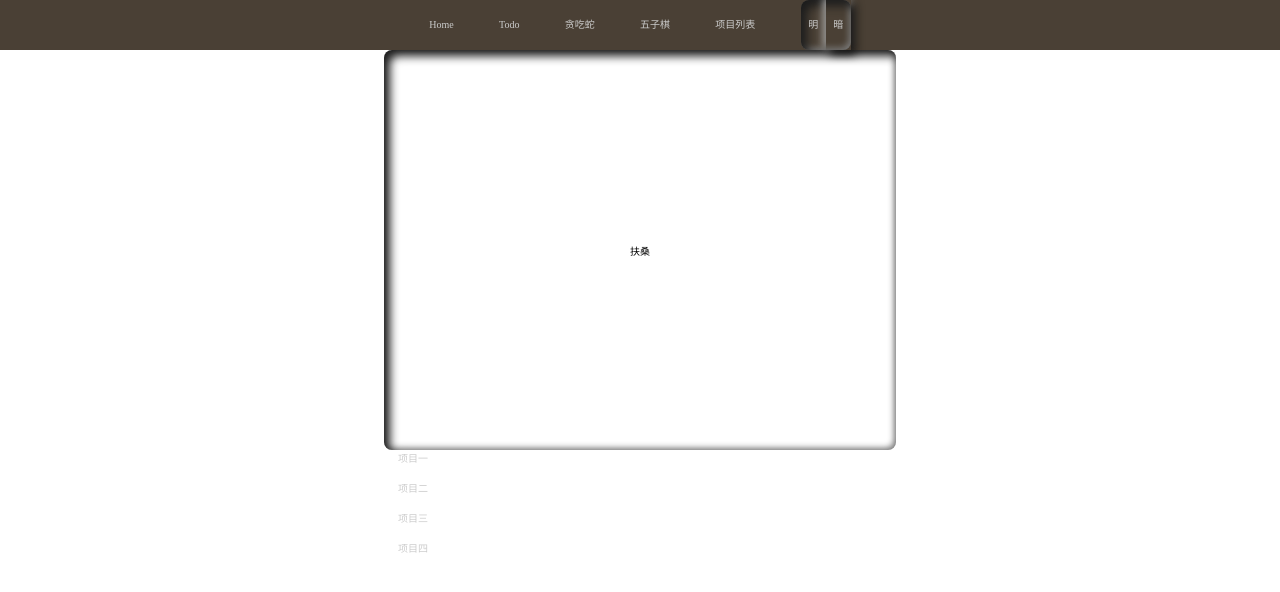
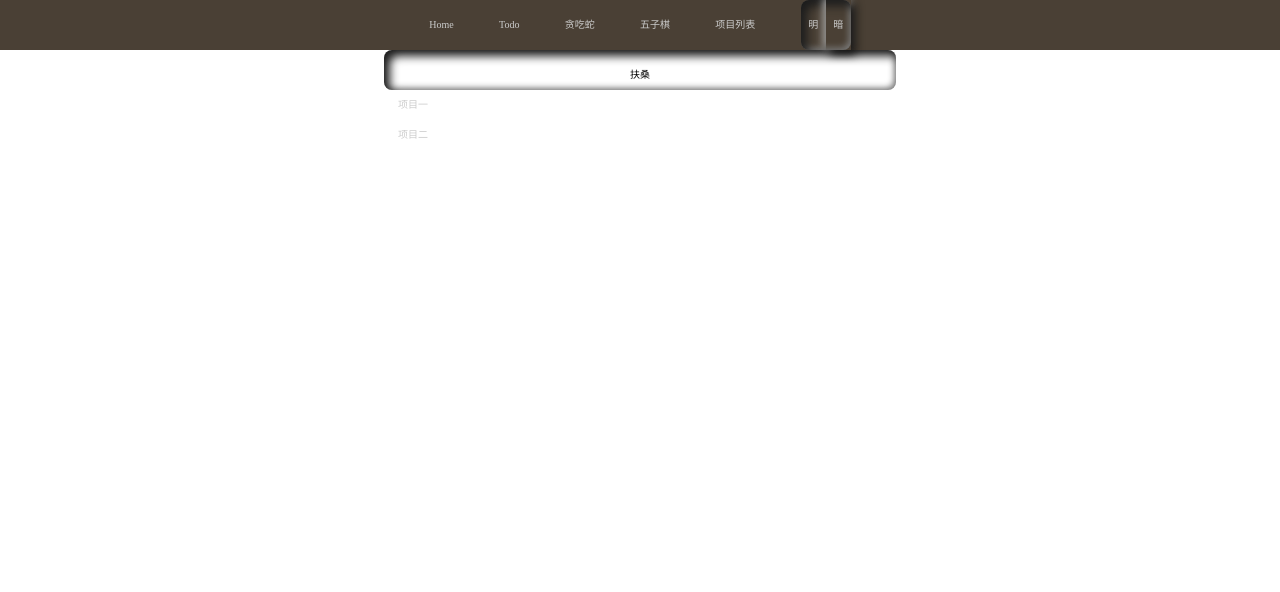
Before and after one commit to gssggssg/projects, a React (Create React App) app: page /FSProjectList in a window 1280 px wide. Shown: the top 592 px of the page. Built offline with nearby package versions, Linux system fonts and the light colour scheme.

Commit message:
fix-Adjust the layout

```diff
--- a/src/pages/FSProjectList/ItemList/index.module.scss
+++ b/src/pages/FSProjectList/ItemList/index.module.scss
@@ -1,5 +1 @@
 // FSProjectList scss
-.homeContent{
-  width: 80%;
-  margin: auto;
-}
--- a/src/pages/FSProjectList/ItemList/index.tsx
+++ b/src/pages/FSProjectList/ItemList/index.tsx
@@ -1,7 +1,7 @@
 import * as React from "react";
 import { connect } from "react-redux";
 import style from "./index.module.scss";
-import { FSItemType } from 'src/type';
+import { FSItemType } from "src/type";
 
 type FSProps = {
   home: FSItemType,
@@ -10,11 +10,9 @@ type FSProps = {
 const ItemList: React.FC<FSProps> = ({ home }): JSX.Element => {
   return (
     <div>
-      <ul>
+      <ul className={style.namess}>
         <li>项目一</li>
         <li>项目二</li>
-        <li>项目三</li>
-        <li>项目四</li>
       </ul>
     </div>
   );
--- a/src/pages/FSProjectList/index.tsx
+++ b/src/pages/FSProjectList/index.tsx
@@ -13,9 +13,9 @@ type FSProps = {
 const FSProjectList: React.FC<FSProps> = ({ home }): JSX.Element => {
   return (
     <div className={style.homeContent}>
-      <Card width="50%" height="400px" >
+      <Card width="50%" height="40px" >
         <>
-          <div style={{ lineHeight: "384px" }}>扶桑</div>
+          <div style={{ lineHeight: "30px" }}>扶桑</div>
           <ItemList />
         </>
       </Card>
```
